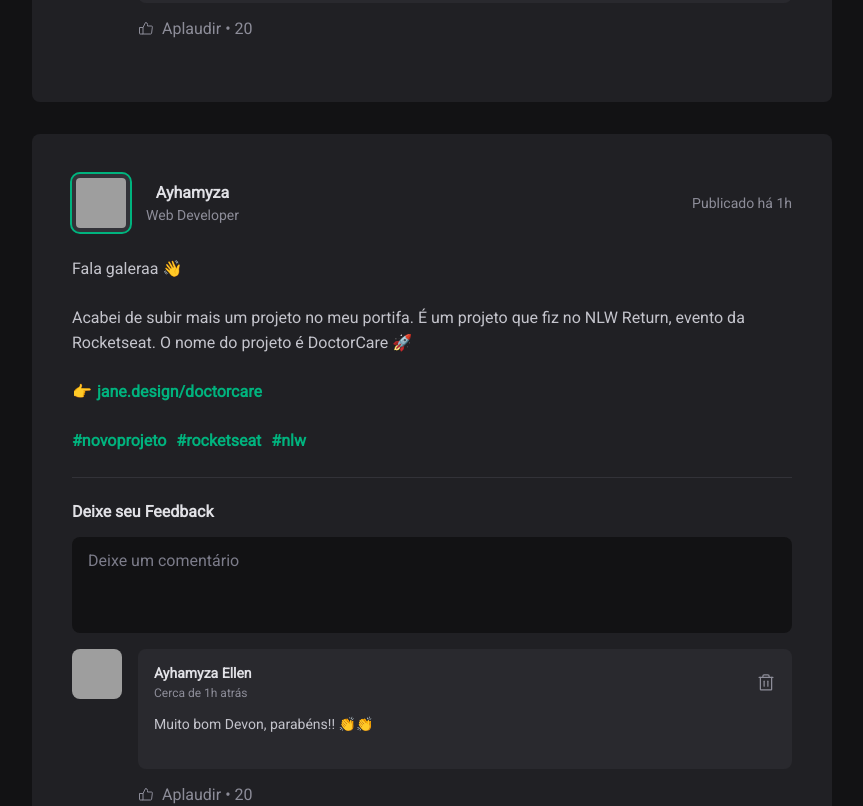
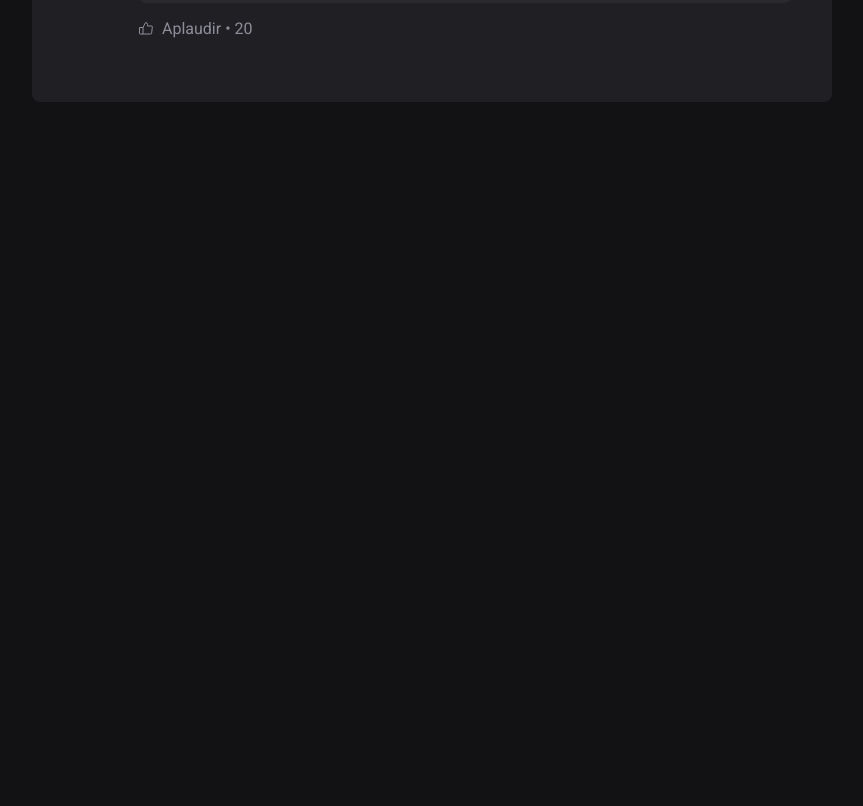
Before and after one commit to ayhamyza/IgniteFeed---React, a React (Vite) app: page / in a window 1280 px wide. Shown: the part 1860-2666 px from the top of the page, without its empty margins (352-1215 px from the left). After the commit the page ends 1994 px from the top, so only its background shows below. Built offline with nearby package versions, Linux system fonts and the light colour scheme; grey boxes are pictures that could not be loaded.

Commit message:
iterating in jsx

```diff
--- a/src/App.jsx
+++ b/src/App.jsx
@@ -5,6 +5,40 @@ import styles from './App.module.css'
 import './global.css'
 
 import { Sidebar } from './components/Sidebar'
+
+const posts = [
+  {
+    id: 1,
+    author: {
+      avatarUrl: "https://github.com/ayhamyza.png",
+      name: 'Ayhamyza Ellen',
+      role: 'Full-Stack Developer'
+    },
+
+    content: [
+      { type: 'paragraph', content: 'Fala galeraa 👋', },
+      { type: 'paragraph', content: 'Acabei de subir mais um projeto no meu portifa. É um projeto que fiz no NLW Return, evento da Rocketseat. O nome do projeto é DoctorCare 🚀', },
+      { type: 'link', content: 'jane.design/doctorcare'},
+    ],
+    publishedAt: new Date ('2023-12-10 20:00:00')
+  },
+
+  {
+    id: 2,
+    author: {
+      avatarUrl: "https://github.com/maykbrito.png",
+      name: 'Mayk Brito',
+      role: 'Educator Rocketseat'
+    },
+
+    content: [
+      { type: 'paragraph', content: 'Fala galeraa 👋', },
+      { type: 'paragraph', content: 'Acabei de subir mais um projeto no meu portifa. É um projeto que fiz no NLW Return, evento da Rocketseat. O nome do projeto é DoctorCare 🚀', },
+      { type: 'link', content: 'jane.design/doctorcare'},
+    ],
+    publishedAt: new Date ('2024-01-01 18:00:00')
+  },
+];
 
 export function App() {
   return(
@@ -16,18 +50,15 @@ export function App() {
         <Sidebar/>
 
         <main>
-          <Post
-            author = "Ayhamyza Ellen"
-            content = "textoLorem ipsum dolor sit amet consectetur adipisicing elit. Sequi reiciendis, corrupti atque tempora, possimus fuga ullam debitis pariatur quibusdam optio voluptatem iusto doloribus perferendis ipsum similique vitae expedita nihil labore. qualquer"
-          />
-          <Post
-            author = "will"
-            content = "Lorem ipsum dolor sit amet consectetur adipisicing elit. Sequi reiciendis, corrupti atque tempora, possimus fuga ullam debitis pariatur quibusdam optio voluptatem iusto doloribus perferendis ipsum similique vitae expedita nihil labore."
-          />
-          <Post
-            author = "aracy"
-            content = "Lorem ipsum dolor sit amet consectetur adipisicing elit. Sequi reiciendis, corrupti atque tempora, possimus fuga ullam debitis pariatur quibusdam optio voluptatem iusto doloribus perferendis ipsum similique vitae expedita nihil labore."
-          />
+          {posts.map(post => {
+            return (
+              <Post
+                author={post.author}
+                content={post.content}
+                publishedAt={post.publishedAt}
+              />
+            )
+          })}
 
         </main>
       </div>
--- a/src/components/Post.jsx
+++ b/src/components/Post.jsx
@@ -2,7 +2,8 @@ import { Avatar } from './Avatar.jsx';
 import { Comment } from './Comment.jsx';
 import styles from './Post.module.css';
 
-export function Post() {
+export function Post(props) {
+  console.log(props);
   return (
     <article className={styles.post}>
       <header>
```
